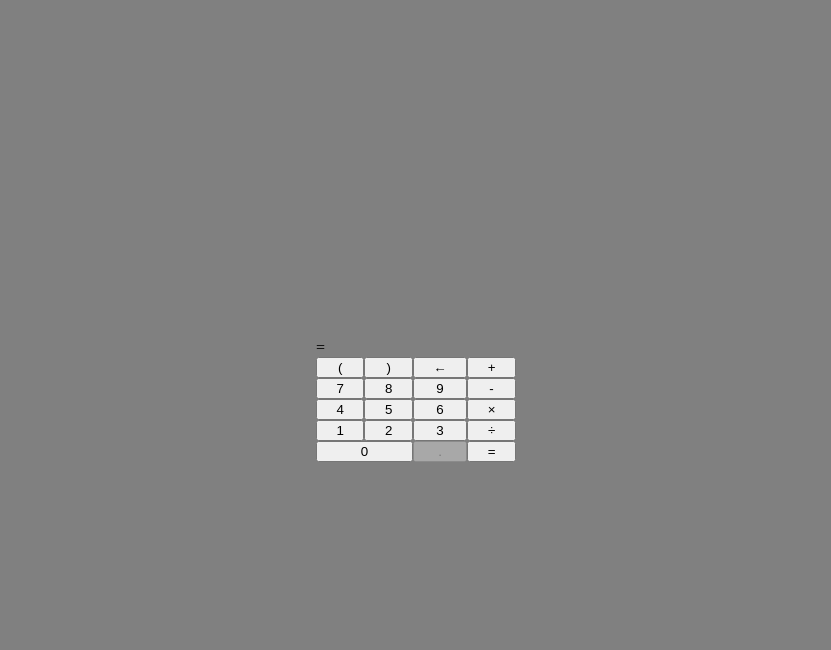
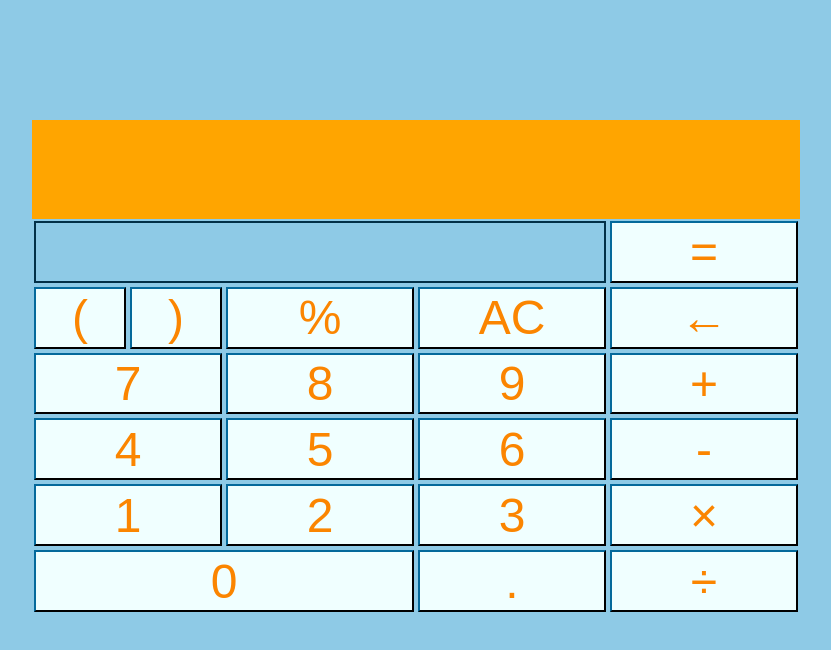
Before and after one commit to Anmol-Ghadia/web-calculator, a plain HTML site: page index.html in a window 1280 px wide. Shown: the whole page, without its empty margins (224-1055 px from the left). Drawn offline with Linux system fonts and the light colour scheme.

Commit message:
added all clear and added styling

```diff
--- a/index.html
+++ b/index.html
@@ -7,30 +7,39 @@
 </head>
 <body>
     <div class="container">
-    <div class="display_container">=<span id="display"></span><span id="display_append"></span></div>
-    <div class="keypad_container">
-        <button id="btn_left_brkt" type="button" value="(" onclick="accept_input(this)">(</button>
-        <button id="btn_right_brkt" type="button" value=")" onclick="accept_input(this)">)</button>
+
+        <div class="output_container"><span id="output_display"></span></div>
+
+        <span id="display"></span>
+        <button type="button" id="display_append" onclick="compute()"></button>
+
+        <div class="bracket_container">
+            <button id="btn_left_brkt" type="button" value="(" onclick="accept_input(this)">(</button>
+            <button id="btn_right_brkt" type="button" value=")" onclick="accept_input(this)">)</button>
+        </div>
+        <button id="btn_percent" type="button" value="%" onclick="accept_input(this)">%</button>
+        <button id="btn_clear" type="button" value="AC" onclick="clear_input()">AC</button>
         <button id="btn_backspace" type="button" onclick="remove_input()">←</button>
-        <button id="btn_plus" type="button" value="+" onclick="accept_input(this)">+</button>
+
         <button id="btn_7" type="button" value="7" onclick="accept_input(this)">7</button>
         <button id="btn_8" type="button" value="8" onclick="accept_input(this)">8</button>
         <button id="btn_9" type="button" value="9" onclick="accept_input(this)">9</button>
-        <button id="btn_minus" type="button" value="-" onclick="accept_input(this)">-</button>
+        <button id="btn_plus" type="button" value="+" onclick="accept_input(this)">+</button>
+
         <button id="btn_4" type="button" value="4" onclick="accept_input(this)">4</button>
         <button id="btn_5" type="button" value="5" onclick="accept_input(this)">5</button>
         <button id="btn_6" type="button" value="6" onclick="accept_input(this)">6</button>
-        <button id="btn_mult" type="button" value="*" onclick="accept_input(this)">×</button>
+        <button id="btn_minus" type="button" value="-" onclick="accept_input(this)">-</button>
+
         <button id="btn_1" type="button" value="1" onclick="accept_input(this)">1</button>
         <button id="btn_2" type="button" value="2" onclick="accept_input(this)">2</button>
         <button id="btn_3" type="button" value="3" onclick="accept_input(this)">3</button>
-        <button id="btn_div" type="button" value="/" onclick="accept_input(this)">÷</button>
+        <button id="btn_mult" type="button" value="×" onclick="accept_input(this)">×</button>
+
         <button id="btn_0" type="button" value="0" onclick="accept_input(this)">0</button>
         <button id="btn_decimal" type="button" value="." onclick="accept_input(this)" disabled >.</button>
-        <button id="btn_equal" type="button" value="=" onclick="compute()">=</button>
-    </div>
+        <button id="btn_div" type="button" value="÷" onclick="accept_input(this)">÷</button>
 
-    <div class="output_container"><span id="output_display"></span></div>
     </div>
 </body>
 <link rel="stylesheet" href="style.css">
--- a/script.js
+++ b/script.js
@@ -4,9 +4,17 @@ var logging = false;
 const calc_display = document.getElementById("display");
 calc_display.innerHTML = "";
 const calc_display_append = document.getElementById("display_append");
-calc_display_append.innerHTML = "";
+calc_display_append.innerHTML = "=";
 const output_display = document.getElementById("output_display");
 output_display.innerHTML = "";
+
+function clear_input(){
+    calc_display.innerHTML = "";
+
+    output_display.innerHTML = "";
+    update_display();
+}
+
 
 // Evaluates the expression and displays appropriately
 function compute() {
@@ -15,7 +23,10 @@ function compute() {
     var str = calc_display.innerHTML;
     update_display();
 
-    // Add checks and syntax sugar deconstructors here
+
+    str = translate_expression(str);
+    if (logging) console.log("After translation:" + str);
+
     str = remove_syntax_sugars(str);
     if (logging) console.log("After Syntax Sugar removed:" + str);
 
@@ -43,17 +54,36 @@ function passes_all_checks(str) {
     return bool_1;
 }
 
+// Translates the expression that is understandable by the data structure
+function translate_expression(str) {
+    console.log("(6) Received for translation:" + str);
+
+    var char_map = {
+        "×":"*",
+        "÷":"/",
+        ",":""
+    };
+    var out_str = "";
+
+    var out_str = str.split('').map(function(char) {
+        return char_map[char] || char;
+    }).join('');
+
+    console.log("(6) After translation:" + out_str);
+    return out_str;
+}
+
 // Checks that all operators have numbers on both sides
 function check_both_side_of_operators(str) {
 
     if (logging) console.log("(5) Received for check:" + str);
 
-    if (!"+-*/)".includes(str[0]) && !"+-*/(".includes(str[str.length-1])) {
+    if (!"+-*/%)".includes(str[0]) && !"+-*/%(".includes(str[str.length-1])) {
         for (let index = 1; index < str.length-1; index++) {
             const prev_ele = str[index-1];
             const ele = str[index];
             const next_ele = str[index+1];
-            if ("+-*/".split("").includes(ele)) {
+            if ("+-*/%".split("").includes(ele)) {
                 // Current element is an operator. check both sides
                 const valid_left = "0123456789)".split("");
                 const valid_right = "0123456789(".split("");
@@ -114,6 +144,8 @@ function evaluate_expression(a, op, b) {
             return a*b
         case "/":
             return a/b;
+        case "%":
+            return a*(1/100)*b;
         default:
             console.log("Error (101)");
             break;
@@ -218,7 +250,7 @@ function remove_synatx_sugar_plus_minus(str) {
 function convert_to_correct_type(arr) {
     var out_arr = [];
     arr.forEach(ele => {
-        if (!Array.isArray(ele) && !"+-*/".split("").includes(ele)) {
+        if (!Array.isArray(ele) && !"+-*/%".split("").includes(ele)) {
             out_arr.push(parseInt(ele));
         } else {
             out_arr.push(ele);
@@ -295,7 +327,7 @@ function parse_ds(str) {
             } else if ("0123456789".split("").includes(ele)) {
                 if (logging) console.log("letter:"+ele+" (2)")
                 current_chunck += ele;
-            } else if ("+-*/".split("").includes(ele)) {
+            } else if ("+-*/%".split("").includes(ele)) {
                 if (logging) console.log("letter:"+ele+" (3)")
                 out_arr.push(current_chunck);
                 current_chunck = "";
@@ -341,7 +373,12 @@ function compute_closed_brackets() {
 
 // Updates the text displayed and runs any routines
 function update_display() {
-    calc_display_append.innerHTML = compute_closed_brackets();
+    const txt = compute_closed_brackets();
+    if (txt.length == 0) {
+        calc_display_append.innerHTML = "=";
+    } else {
+        calc_display_append.innerHTML = txt;
+    }
 }
 
 
--- a/style.css
+++ b/style.css
@@ -1,11 +1,3 @@
-#display_append{
-    color: #955;
-}
-
-#output_display {
-    color: greenyellow;
-}
-
 body{
     height: 100vh;
     width: 100%;
@@ -15,19 +7,70 @@ body{
     display: flex;
     justify-content: center;
     align-items: center;
-    background-color: gray;
+    background-color: #8ecae6;
 }
 
 .container {
-    width: min(60%,200px);
+    display: grid;
+    grid-template-columns: repeat(4, 1fr);
+    grid-template-rows: 1.5fr repeat(7, 1fr);
+    width: max(60%,400px);
+    height: max(70%,400px);
+    font-size: xxx-large;
 }
 
-.keypad_container{
+.output_container {
+    grid-column-start: 1;
+    grid-column-end: 5;
+    grid-row-start: 1;
+    grid-row-end: 2;
+    background-color: orange;
     display: grid;
-    grid-template-columns: auto auto auto auto;
 }
 
-.keypad_container button {
+#output_display {
+
+    width: 100%;
+    height: 100%;
+    display: flex;
+    color: #023047;
+    font-size: 80px;
+    text-align: center;
+    align-items: center;
+    justify-content: center;
+}
+
+#display {
+
+    grid-column-start: 1;
+    grid-column-end: 4;
+    display: flex;
+    align-items: center;
+    border: #023047 2px solid;
+    margin: 2px;
+    justify-content: right;
+
+    text-align: right;
+    color: #023047;
+}
+
+#display_equals{
+    text-align: center;
+}
+
+button {
+    color: #fb8500;
+    background-color: azure;
+    font-size: xxx-large;
+    /* border-radius: 50%; */
+    border-color: #023047;
+    border-width: 2px;
+    margin: 2px;
+}
+
+.bracket_container {
+    display: grid;
+    grid-template-columns: 1fr 1fr;
 }
 
 #btn_0 {
```
Also changed, not shown: README.md.
